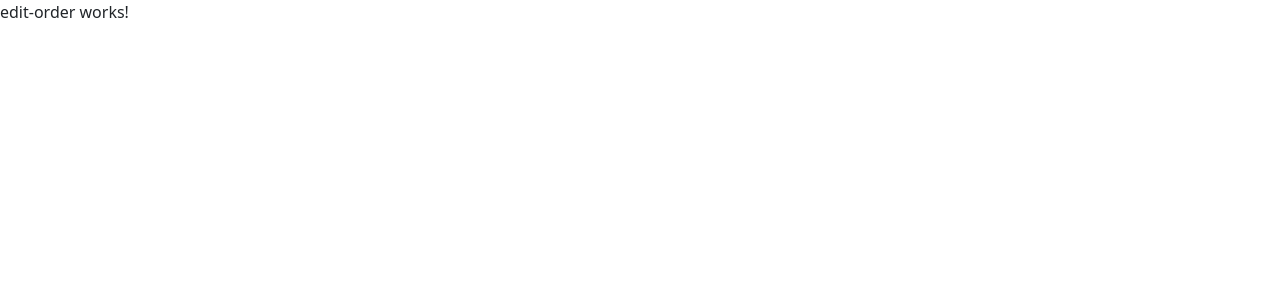
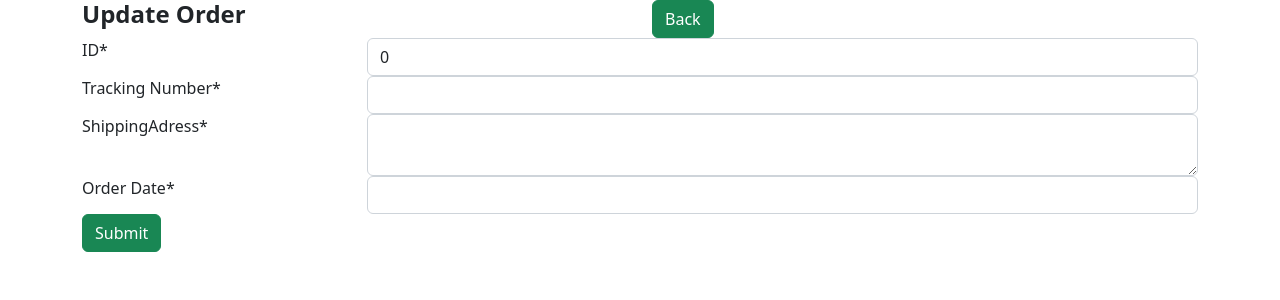
Before and after one commit to EgorMaksimenko/EShopping, an Angular app in the folder EShopping.Frontend/: page /EditOrder/1 in a window 1280 px wide. Shown: the top 300 px of the page. Built offline with nearby package versions, Linux system fonts and the light colour scheme; no server answers.

Commit message:
Edit order

```diff
--- a/EShopping.Frontend/src/app/edit-order/edit-order.component.html
+++ b/EShopping.Frontend/src/app/edit-order/edit-order.component.html
@@ -1 +1,83 @@
-<p>edit-order works!</p>
+<div class="container-xl">
+    <div class="table-responsive">
+      <div class="table-wrapper">
+        <div class="table-title">
+          <div class="row">
+            <div class="col-sm-6">
+              <h4><b>Update Order</b></h4>
+            </div>
+            <div class="col-sm-6">
+              <a href="#" routerLink="/Home" class="btn btn-success back"><i class='fas fa-arrow-circle-left'></i>
+                 Back</a>
+            </div>
+          </div>
+        </div>
+        <form #orderForm="ngForm">
+          <div class="table-content">
+            <div class="form-group p-10 row">
+              <div class="col-sm-3">
+                <label for="ID" class="p-t-b-10">ID<span class="requiredStar">*</span></label>
+              </div>
+              <div class="col-sm-9">
+                <input type="text" class="form-control" id="ID" required maxlength="255"
+                  [(ngModel)]="editOrderForm.id" name="ID" #ID="ngModel">
+                <div *ngIf="ID.errors && isSubmitted" class="alert alert-danger validationError">
+                  <div [hidden]="!ID.errors?.['required']">
+                    ID is required
+                  </div>
+                </div>
+              </div>
+            </div>
+            <div class="form-group p-10 row">
+              <div class="col-sm-3">
+                <label for="TrackingNumber" class="p-t-b-10">Tracking Number<span class="requiredStar">*</span></label>
+              </div>
+              <div class="col-sm-9">
+                <input type="text" class="form-control" id="TrackingNumber" required maxlength="255"
+                  [(ngModel)]="editOrderForm.trackingNumber" name="TrackingNumber" #TrackingNumber="ngModel">
+                <div *ngIf="TrackingNumber.errors && isSubmitted" class="alert alert-danger validationError">
+                  <div [hidden]="!TrackingNumber.errors?.['required']">
+                    Tracking Number is required
+                  </div>
+                </div>
+              </div>
+            </div>
+            <div class="form-group p-10 row">
+              <div class="col-sm-3">
+                <label class="p-t-b-10">ShippingAdress<span class="requiredStar">*</span></label>
+              </div>
+              <div class="col-sm-9">
+                <textarea class="form-control" id="ShippingAdress" required [(ngModel)]="editOrderForm.shippingAdress" name="ShippingAdress"
+                  #ShippingAdress="ngModel">></textarea>
+                <div *ngIf="ShippingAdress.errors && isSubmitted" class="alert alert-danger validationError">
+                  <div [hidden]="!ShippingAdress.errors?.['required']">
+                    ShippingAdress is required
+                  </div>
+                </div>
+              </div>
+            </div>
+            <div class="form-group p-10 row">
+              <div class="col-sm-3">
+                <label class="p-t-b-10">Order Date<span class="requiredStar">*</span></label>
+              </div>
+              <div class="col-sm-9">
+                <input type="text" class="form-control" id="OrderDate" required maxlength="10"
+                  [(ngModel)]="editOrderForm.orderDate" name="OrderDate" #OrderDate="ngModel" pattern="^\d{3}\d{3}\d{4}$">
+                <div *ngIf="OrderDate.errors && isSubmitted" class="alert alert-danger validationError">
+                  <div [hidden]="!OrderDate.errors?.['required']">
+                    OrderDate is required
+                  </div>
+                  <div [hidden]="!OrderDate.errors?.['touched'] && !OrderDate.errors?.['pattern']">
+                    OrderDate is invalid
+                  </div>
+                </div>
+              </div>
+            </div>
+          </div>
+          <div class="table-footer">
+            <button class="btn btn-success" (click)="EditOrder(orderForm.form.valid)">Submit</button>
+          </div>
+        </form>
+      </div>
+    </div>
+  </div>
--- a/EShopping.Frontend/src/app/edit-order/edit-order.component.ts
+++ b/EShopping.Frontend/src/app/edit-order/edit-order.component.ts
@@ -1,10 +1,74 @@
-import { Component } from '@angular/core';
+import { Component, OnInit, ViewChild } from '@angular/core';
+import { NgForm } from '@angular/forms';
+import { ActivatedRoute, Router } from '@angular/router';
+import { ToastrService } from 'ngx-toastr';
+import { HttpProviderService } from '../Service/http-provider.service';
 
 @Component({
   selector: 'app-edit-order',
   templateUrl: './edit-order.component.html',
   styleUrls: ['./edit-order.component.scss']
 })
-export class EditOrderComponent {
+export class EditOrderComponent implements OnInit {
+  editOrderForm: orderForm = new orderForm();
 
+  @ViewChild("orderForm")
+  orderForm!: NgForm;
+
+  isSubmitted: boolean = false;
+  orderId: any;
+
+  constructor(private toastr: ToastrService, private route: ActivatedRoute, private router: Router,
+    private httpProvider: HttpProviderService) { }
+
+  ngOnInit(): void {
+    this.orderId = this.route.snapshot.params['orderId'];
+    this.getOrderDetailById();
+  }
+  getOrderDetailById() {
+    this.httpProvider.getOrderDetailById(this.orderId).subscribe((data: any) => {
+      if (data != null && data.body != null) {
+        var resultData = data.body;
+        if (resultData) {
+          this.editOrderForm.id = resultData.id;
+          this.editOrderForm.trackingNumber = resultData.trackingNumber;
+          this.editOrderForm.shippingAdress = resultData.shippingAdress;
+          this.editOrderForm.orderDate = resultData.orderDate;
+        }
+      }
+    },
+      (error: any) => { });
+  }
+
+  EditOrder(isValid: any) {
+    this.isSubmitted = true;
+    if (isValid) {
+      this.httpProvider.saveOrder(this.editOrderForm).subscribe(async data => {
+        if (data != null && data.body != null) {
+          var resultData = data.body;
+          if (resultData != null && resultData.isSuccess) {
+            if (resultData != null && resultData.isSuccess) {
+              this.toastr.success(resultData.message);
+              setTimeout(() => {
+                this.router.navigate(['/Home']);
+              }, 500);
+            }
+          }
+        }
+      },
+        async error => {
+          this.toastr.error(error.message);
+          setTimeout(() => {
+            this.router.navigate(['/Home']);
+          }, 500);
+        });
+    }
+  }
 }
+
+export class orderForm {
+  id: number = 0;
+  trackingNumber: string = "";
+  shippingAdress: string = "";
+  orderDate: string = "";
+}
```
